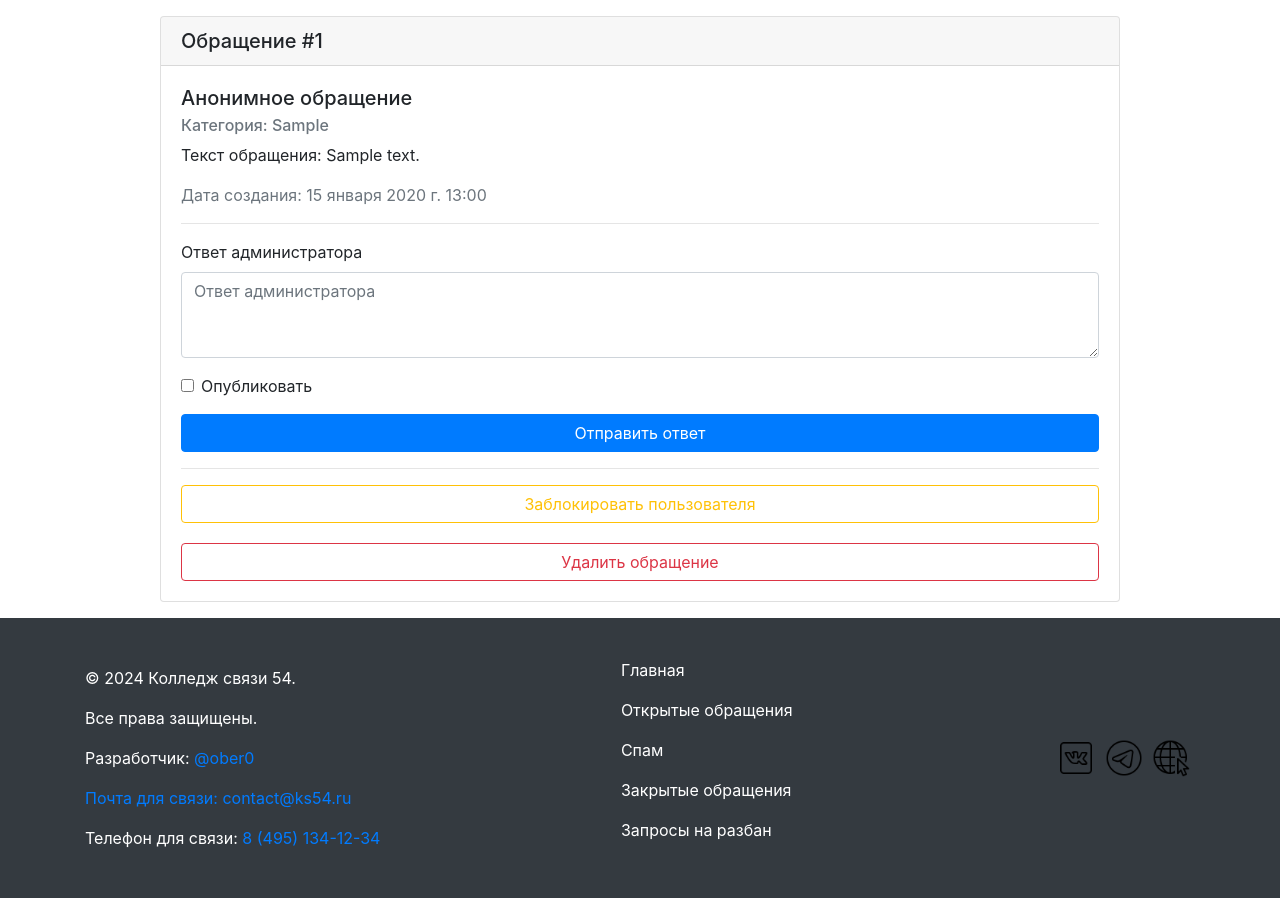
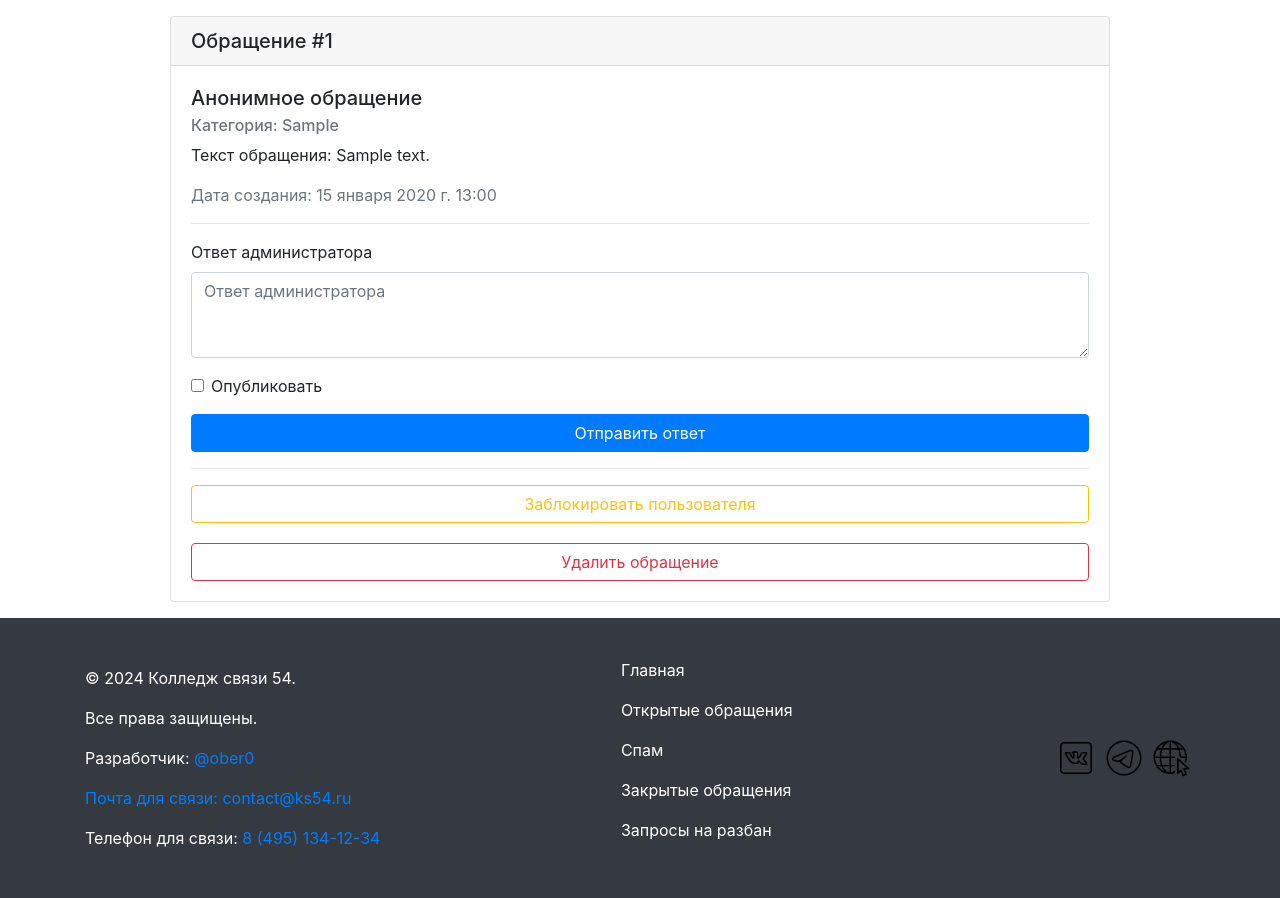
Before and after one commit to ober0/studentsFeedback, a Django app: page /manage/complaint/1/ in a window 1280 px wide. Shown: the part 86-984 px from the top of the page. Run offline with Django 5.2, Linux system fonts and the light colour scheme; a user stored in the database is signed in; tables that the repository leaves empty hold one stand-in row (values such as "Sample post"); parts of the project's set-up code (start-up, migrations or seed data) failed here and were passed over; some libraries are stand-ins or nearby versions.

Commit message:
small fix in adaptiv

```diff
--- a/manage/templates/manage/complaint_open.html
+++ b/manage/templates/manage/complaint_open.html
@@ -11,12 +11,18 @@
     <link rel="stylesheet" href="{% static 'core/css/base.css' %}">
     <link rel="stylesheet" href="https://cdn.jsdelivr.net/npm/bootstrap@4.5.2/dist/css/bootstrap.min.css">
     <link rel="icon" href="{% static 'core/img/favicon.ico' %}" type="image/x-icon">
+    <style>
+        .custom-padding {
+            padding-left: 10px;
+            padding-right: 10px;
+        }
+    </style>
 </head>
 <body>
     {% include 'manage/header.html' %}
     {% block admin_header %}{% endblock %}
 
-<main class="">
+<main class="custom-padding">
 
     <div class="card">
     <div class="card-header">
--- a/manage/templates/manage/unban_request.html
+++ b/manage/templates/manage/unban_request.html
@@ -14,9 +14,9 @@
             padding-left: 10px;
             padding-right: 10px;
         }
-        @media (max-width: 332px) {
+        @media (max-width: 352px) {
             .unblock-btn {
-                margin-bottom: 10px;
+                margin-bottom: 8px;
             }
         }
     </style>
```
Also changed, not shown: manage/templates/manage/complaint_close.html (+7 -1 lines).
